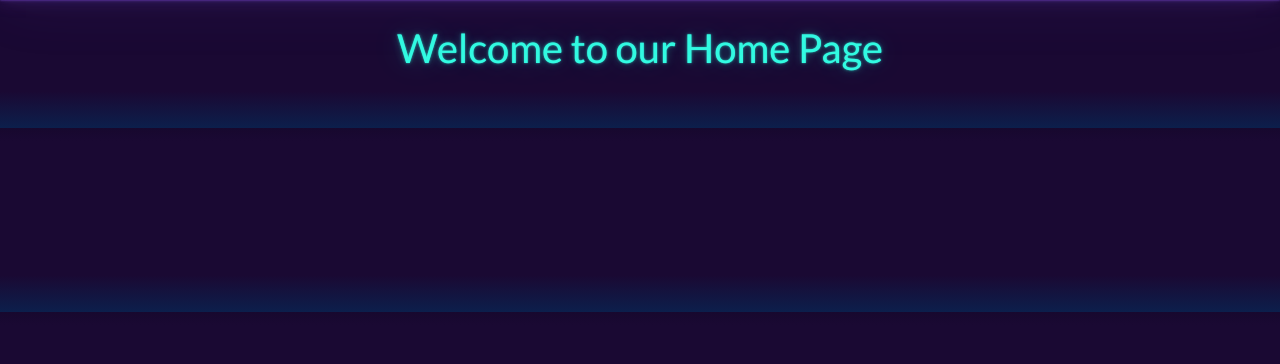
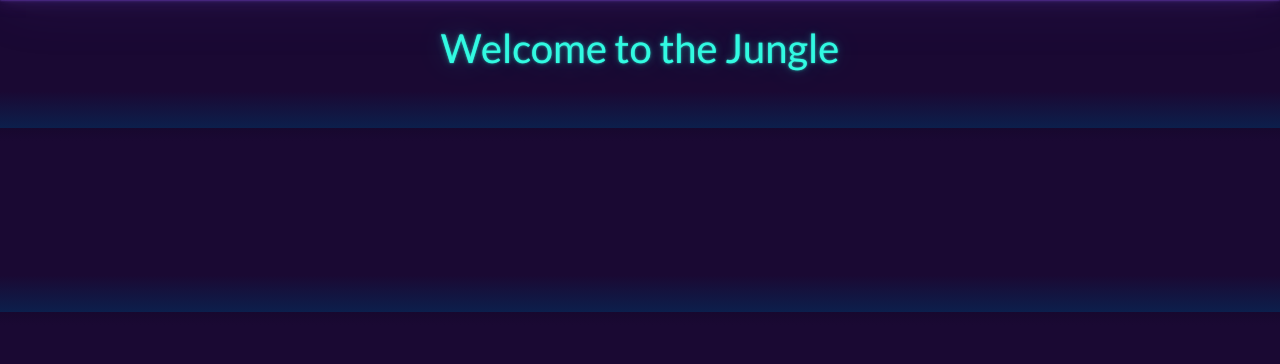
Before and after one commit to smruth17/githubpractice, a Flask app: page / in a window 1280 px wide. Shown: the part 56-420 px from the top of the page. Run offline with Flask 3, Linux system fonts and the light colour scheme; some libraries are stand-ins or nearby versions.

Commit message:
updated html

```diff
--- a/Project_3_example/app/templates/home.html
+++ b/Project_3_example/app/templates/home.html
@@ -47,7 +47,7 @@
      <div class="container-fluid">
         <div class="row">
             <div class="col-md-12 text-center">
-                <h1>Welcome to our Home Page</h1>
+                <h1>Welcome to the Jungle </h1>
             </div>
         </div>
      </div>
```
